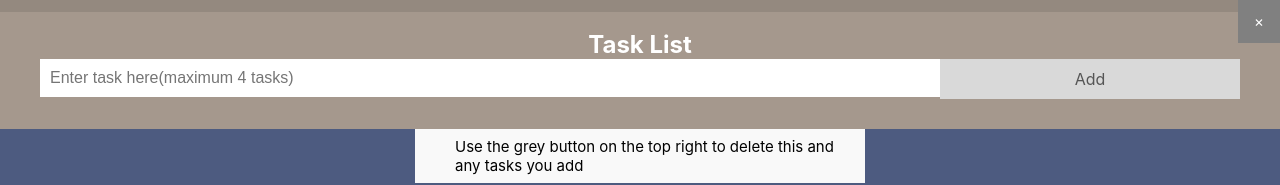
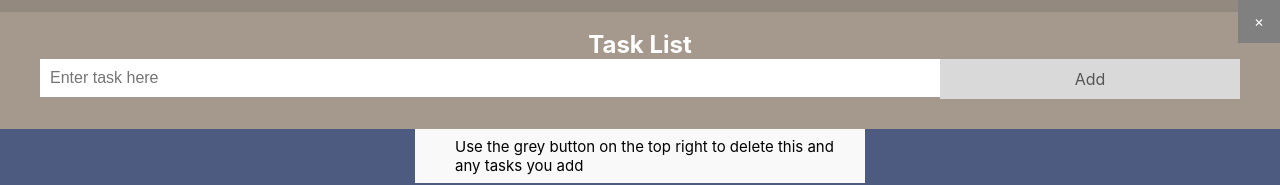
Before and after one commit to The-Riz5-Iz6-Wiz4/TheWorld-ClockWork, a website: page index.html in a window 1280 px wide. Shown: the top 185 px of the page. Drawn offline with Linux system fonts and the light colour scheme.

Commit message:
Update index.html

```diff
--- a/index.html
+++ b/index.html
@@ -48,7 +48,7 @@
     <div class="tasklistContainer">
     <div id="myDIV" class="header">
       <h2>Task List</h2>
-      <input type="text" id="myInput" placeholder="Enter task here(maximum 4 tasks)">
+      <input type="text" id="myInput" placeholder="Enter task here">
       <span onclick="newElement()" class="addBtn">Add</span>
     </div>
     <ul id="myUL">
```
